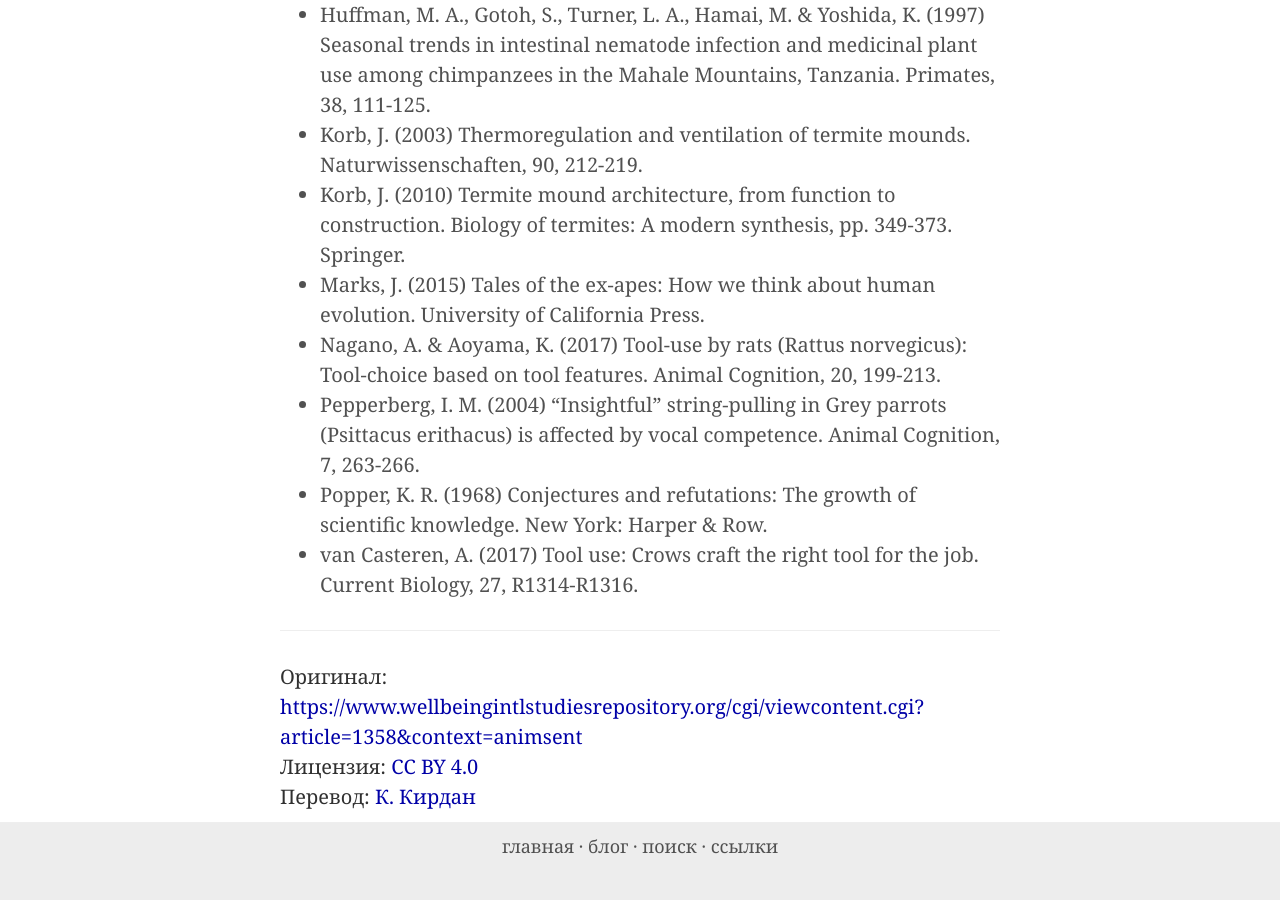
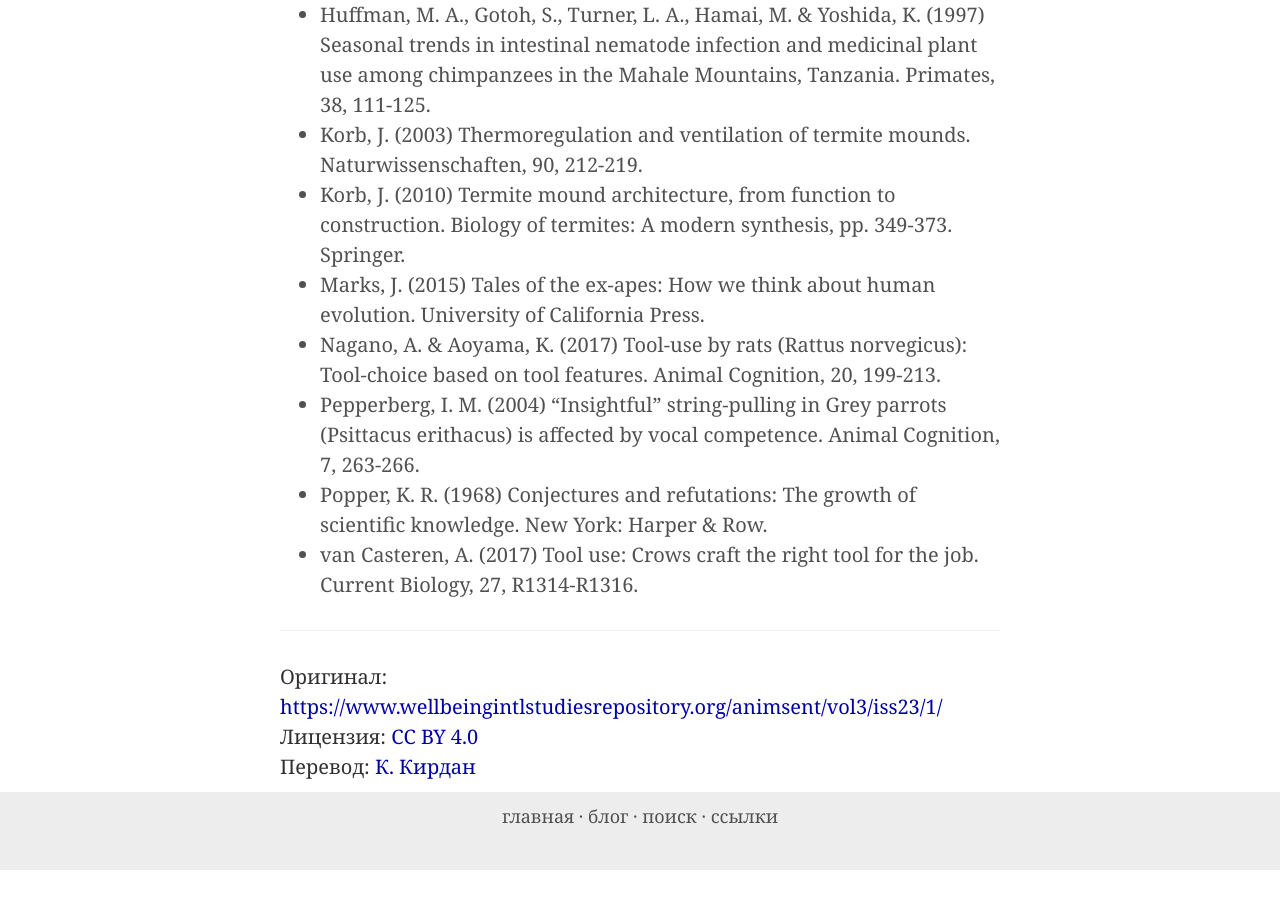
Before and after one commit to ReducingSuffering/reducingsuffering.github.io, a Jekyll site: the page built from _articles/colin-chapman-michael-huffman-1.md, in a window 1280 px wide and 900 px high, scrolled down 4149 px. Built offline with Jekyll 4.4.1, drawn with Linux system fonts in a browser that asks for light colours; after the commit the page ends 5019 px from its top, so only the background shows below that; some of the changed lines change nothing that is shown.

Commit message:
Update colin-chapman-michael-huffman-1.md

```diff
--- a/_articles/colin-chapman-michael-huffman-1.md
+++ b/_articles/colin-chapman-michael-huffman-1.md
@@ -4,7 +4,7 @@ title: "Уникальны ли люди?"
 authors:
   - Колин Чапман
   - Майкл Хаффман
-original: https://www.wellbeingintlstudiesrepository.org/cgi/viewcontent.cgi?article=1358&context=animsent
+original: https://www.wellbeingintlstudiesrepository.org/animsent/vol3/iss23/1/
 original_date:
   - 2018
 translated_by: К. Кирдан
```
